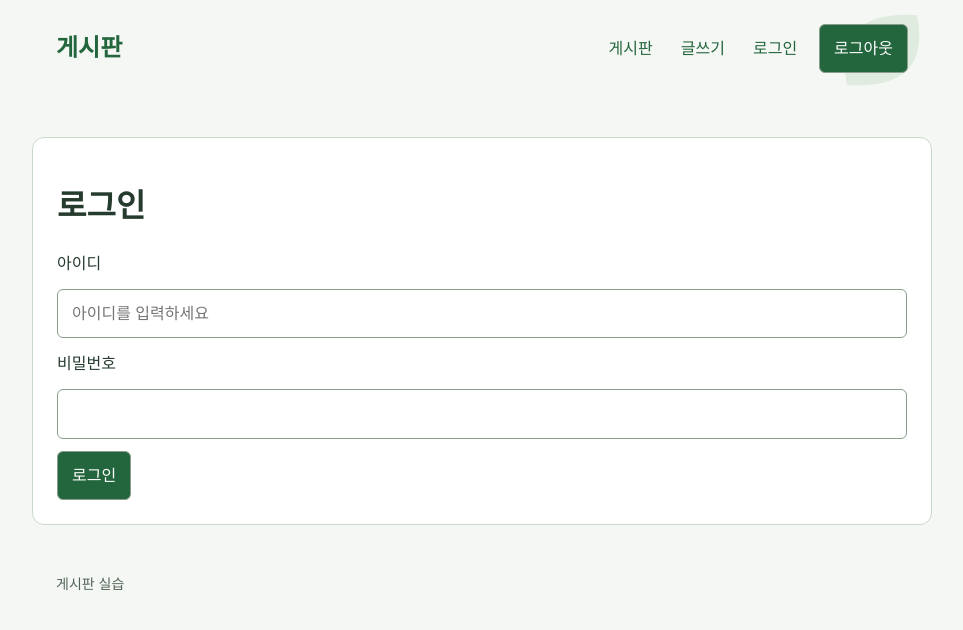
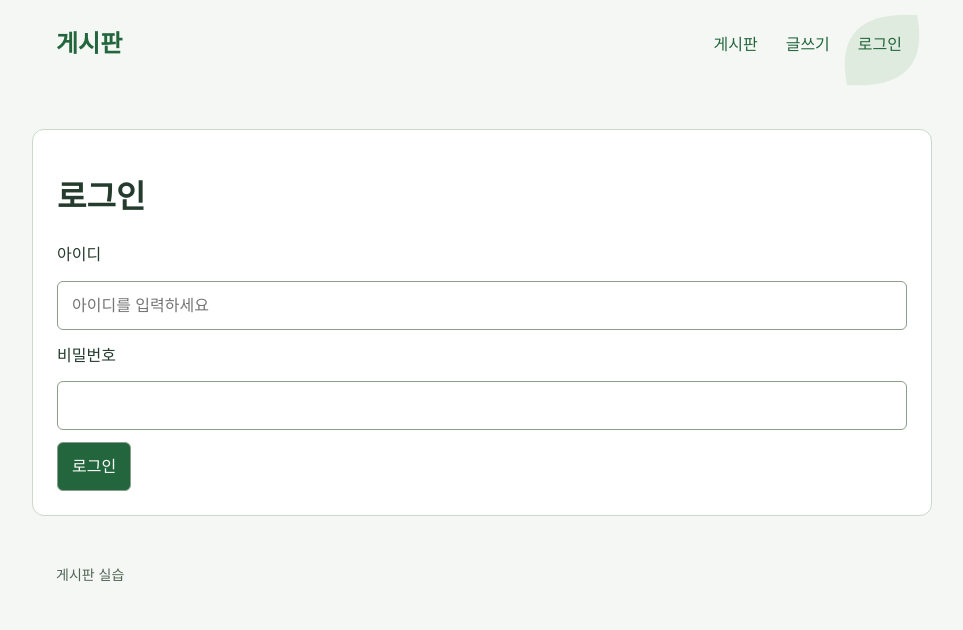
Before and after one commit to Galgay/react-board-exampels, a React (Vite) app: page /login in a window 1280 px wide. Shown: the top 630 px of the page, without its empty margins (158-1121 px from the left). Built offline with nearby package versions, Linux system fonts and the light colour scheme.

Commit message:
REACT 09 | 빈 목록과 로그인 상태별 메뉴 조건부 렌더링

```diff
--- a/src/App.jsx
+++ b/src/App.jsx
@@ -9,6 +9,7 @@ import Login from "./components/Login.jsx";
 import "./style.css";
 
 export default function App() {
+  const [isLoggedIn, setIsLoggedIn] = useState(false);
   const [posts, setPosts] = useState([
     { id: 1, title: "첫 번째 게시글", authorNickname: "학생", createdDatetime: "2026-10-04", content: "React 게시판의 첫 글입니다." },
     { id: 2, title: "두 번째 게시글", authorNickname: "강사", createdDatetime: "2026-10-04", content: "Props로 데이터를 내려봅니다." },
@@ -29,13 +30,13 @@ export default function App() {
   }
 
   return <>
-    <BoardHeader />
+    <BoardHeader isLoggedIn={isLoggedIn} onLogout={() => setIsLoggedIn(false)} />
     <Routes>
       <Route path="/" element={<PostList posts={posts} onAddPracticePost={addPracticePost} />} />
       <Route path="/posts" element={<PostList posts={posts} onAddPracticePost={addPracticePost} />} />
       <Route path="/posts/new" element={<PostForm onSave={savePost} />} />
       <Route path="/posts/:postId" element={<PostDetail />} />
-      <Route path="/login" element={<Login />} />
+      <Route path="/login" element={<Login onLogin={() => setIsLoggedIn(true)} />} />
     </Routes>
     <BoardFooter />
   </>;
--- a/src/components/BoardHeader.jsx
+++ b/src/components/BoardHeader.jsx
@@ -1,14 +1,14 @@
 import { Link } from "react-router-dom";
 
-export default function BoardHeader() {
+export default function BoardHeader({ isLoggedIn, onLogout }) {
   return (
     <header>
       <Link className="brand" to="/posts">게시판</Link>
       <nav aria-label="주 메뉴">
         <Link to="/posts">게시판</Link>
         <Link className="write-link" to="/posts/new">글쓰기</Link>
-        <Link className="login-link" to="/login">로그인</Link>
-        <button className="logout-button" type="button">로그아웃</button>
+        {!isLoggedIn && <Link className="login-link" to="/login">로그인</Link>}
+        {isLoggedIn && <button className="logout-button" type="button" onClick={onLogout}>로그아웃</button>}
       </nav>
       <p id="nav-message" role="status"></p>
     </header>
--- a/src/components/Login.jsx
+++ b/src/components/Login.jsx
@@ -1,9 +1,9 @@
 
 
-export default function Login() {
+export default function Login({ onLogin }) {
   return <main>
     <h1>로그인</h1>
-    <form id="login-form">
+    <form id="login-form" onSubmit={(event) => { event.preventDefault(); onLogin(); }}>
       <label htmlFor="username">아이디</label>
       <input id="username" name="username" autoComplete="username" required placeholder="아이디를 입력하세요" />
       <label htmlFor="password">비밀번호</label>
--- a/src/components/PostList.jsx
+++ b/src/components/PostList.jsx
@@ -18,7 +18,7 @@ export default function PostList({ posts, onAddPracticePost }) {
 function PostListItems({ posts }) {
   return (
     <ul id="post-list" className="post-list">
-      {posts.map((post) => <PostItem key={post.id} post={post} />)}
+      {posts.length === 0 ? "아직 게시글이 없습니다." : posts.map((post) => <PostItem key={post.id} post={post} />)}
     </ul>
   );
 }
```
